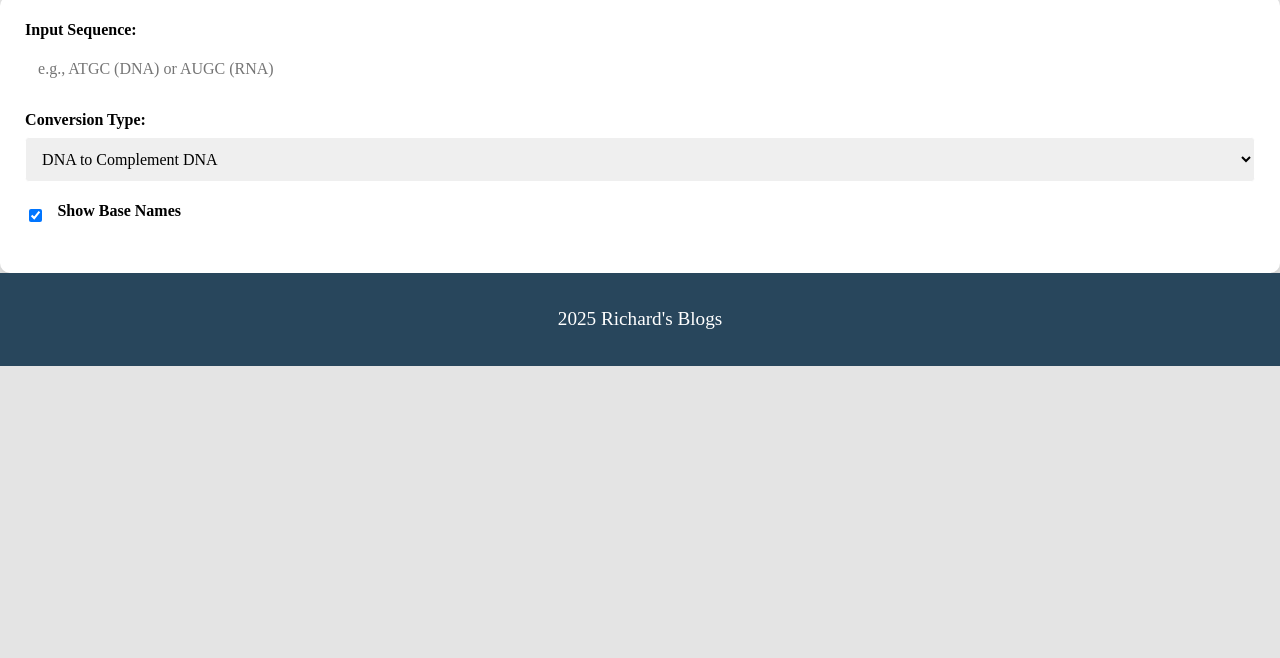
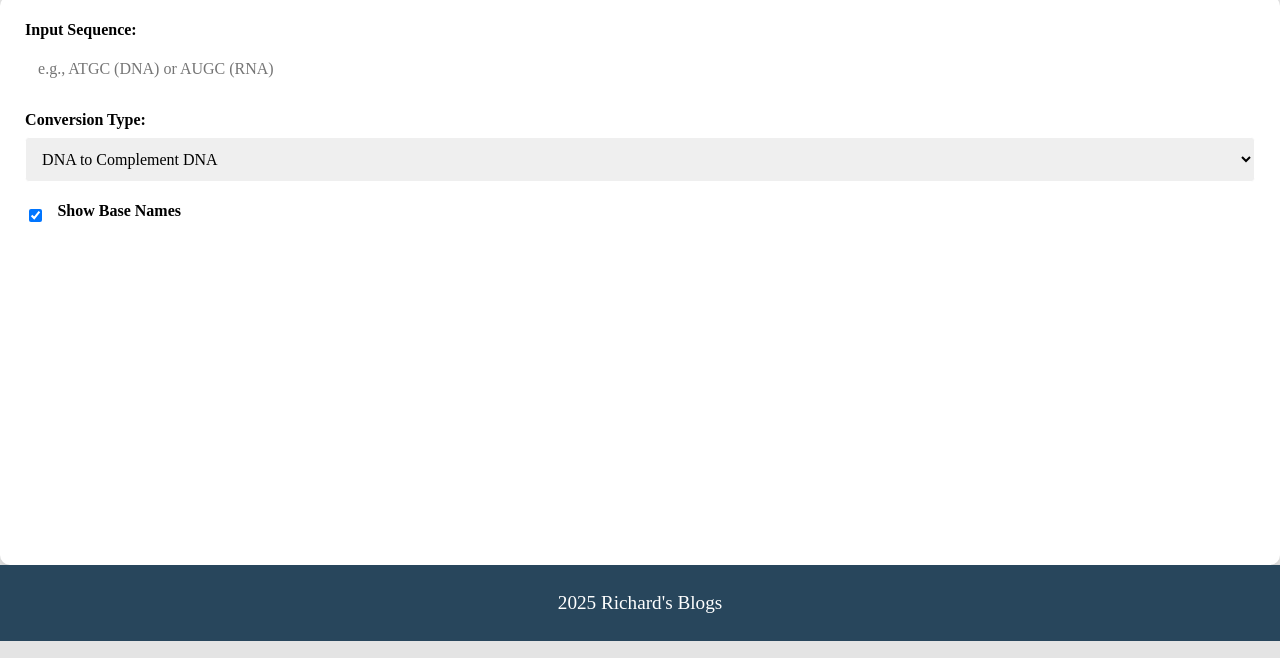
Before and after one commit to richie-rich90454/NucleicAcidUtility, a plain HTML site: page index.html in a window 1280 px wide. Shown: the part 142-800 px from the top of the page. Drawn offline with Linux system fonts and the light colour scheme; a web font is replaced by a local one.

Commit message:
changed css

```diff
--- a/index.html
+++ b/index.html
@@ -24,6 +24,7 @@
                 border-radius: .625rem;
                 box-shadow: 0 .25rem .5rem rgba(0, 0, 0, 0.1);
                 max-width: 100%;
+                min-height: 64.8vh;
             }
             h1{
                 font-family: "Noto Sans SC";
@@ -105,7 +106,7 @@
                 text-align: center;
                 background-color: #28465C;
                 color: #FFF;
-                padding: 1rem;
+                padding: .5rem;
                 font-size: clamp(1rem, 1.5vw, 1.2rem);
             }
             @media (max-width: 600px){
```
